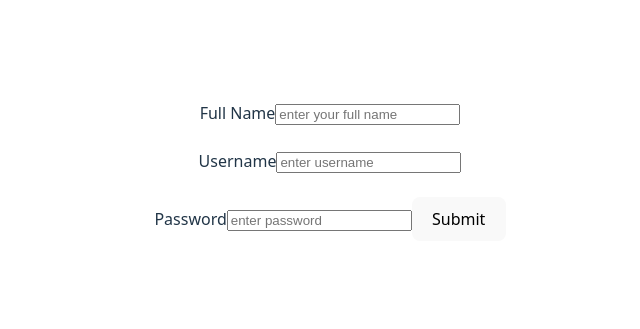
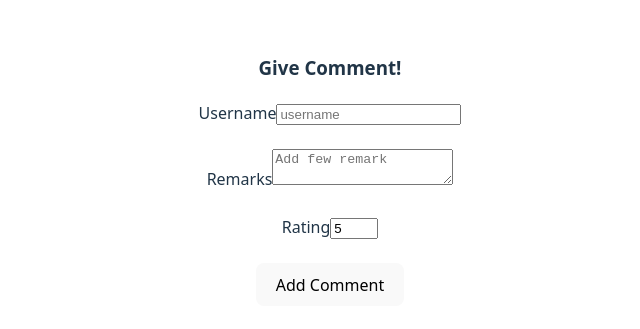
Before and after one commit to vanshmg09/React, a React (Vite) app in the folder REACT/react-state-class2/: page / in a window 1280 px wide. Shown: the part 229-558 px from the top of the page, without its empty margins (310-950 px from the left). Built offline with nearby package versions, Linux system fonts and the light colour scheme.

Commit message:
Comments Form

```diff
--- a/REACT/react-state-class2/src/App.jsx
+++ b/REACT/react-state-class2/src/App.jsx
@@ -4,6 +4,7 @@ import TodoList from './TodoList'
 import Lottery from './Lottery/Lottery'
 import { sum } from './Lottery/helper'
 import Form from './Form'
+import CommentsForm from './CommentsForm'
 
 //  LOTTERY
 
@@ -22,9 +23,17 @@ import Form from './Form'
 
 // FORM
 
+// function App(){
+//   return (
+//     <Form/>
+//   )
+// }
+
+// COMMENT FORM
+
 function App(){
-  return (
-    <Form/>
+  return(
+    <CommentsForm/>
   )
 }
 
--- /dev/null
+++ b/REACT/react-state-class2/src/CommentsForm.jsx
@@ -0,0 +1,48 @@
+import { useState } from "react"
+
+export default function CommentsForm() {
+    let [formData, setFormData] = useState({
+        username: "",
+        remarks: "",
+        rating: 5
+    });
+
+    let handleInputChange = (event) => {
+        let fieldName = event.target.name;
+        let newValue = event.target.value;
+
+        setFormData((currData) => {
+            return {...currData, [fieldName]: newValue}
+        })
+    }
+
+    let handleSubmit = (event) => {
+        console.log(formData);
+        event.preventDefault();
+        setFormData({
+        username: "",
+        remarks: "",
+        rating: 5
+    });
+    }
+    return(
+        <div>
+            <h3>Give Comment!</h3>
+            <form onSubmit={handleSubmit}>
+                <label htmlFor="username">Username</label>
+                <input type="text" placeholder="username" value={formData.username} onChange={handleInputChange} id="username" name="username"/>
+                <br /><br />
+
+                <label htmlFor="remark">Remarks</label>
+                <textarea value={formData.remarks} placeholder="Add few remark" onChange={handleInputChange} id="remarks" name="remarks"></textarea>
+                <br /><br />
+
+                <label htmlFor="rating">Rating</label>
+                <input type="number" placeholder="rating" max={5} min={1} value={formData.rating} onChange={handleInputChange} id="rating" name="rating"/>
+                <br /><br />
+
+                <button>Add Comment</button>
+            </form>
+        </div>
+    )
+}
```
